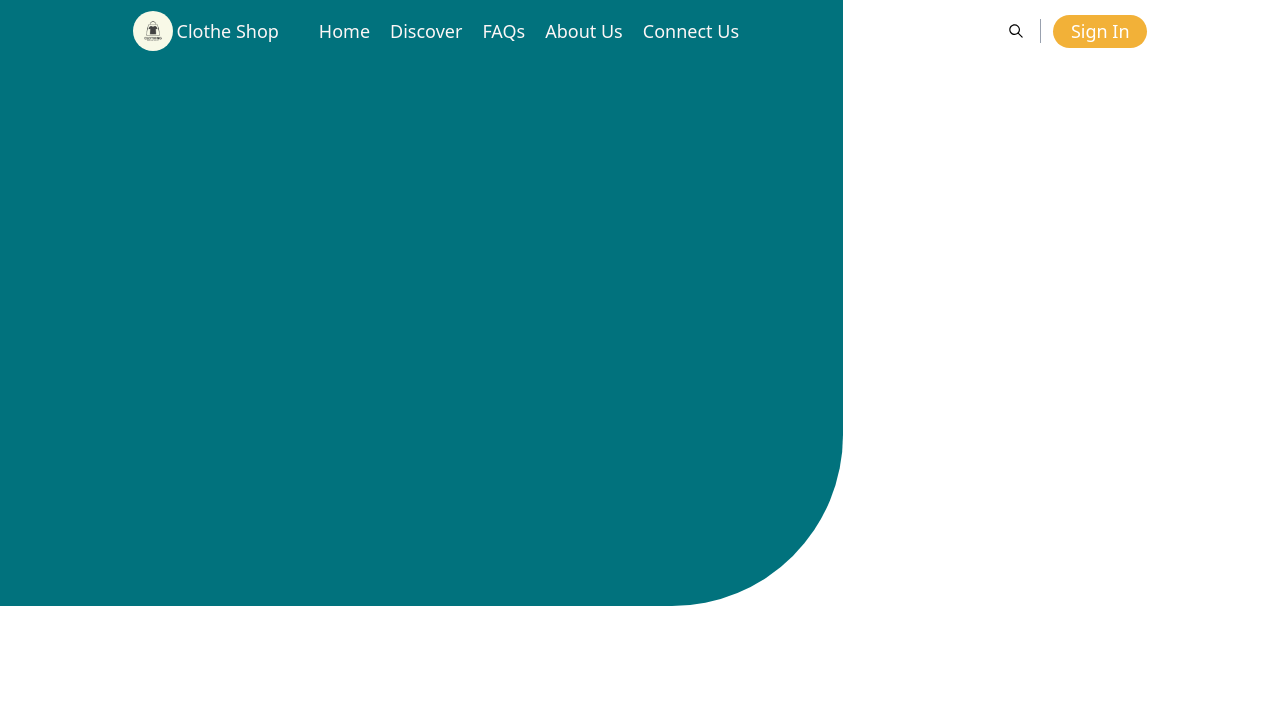
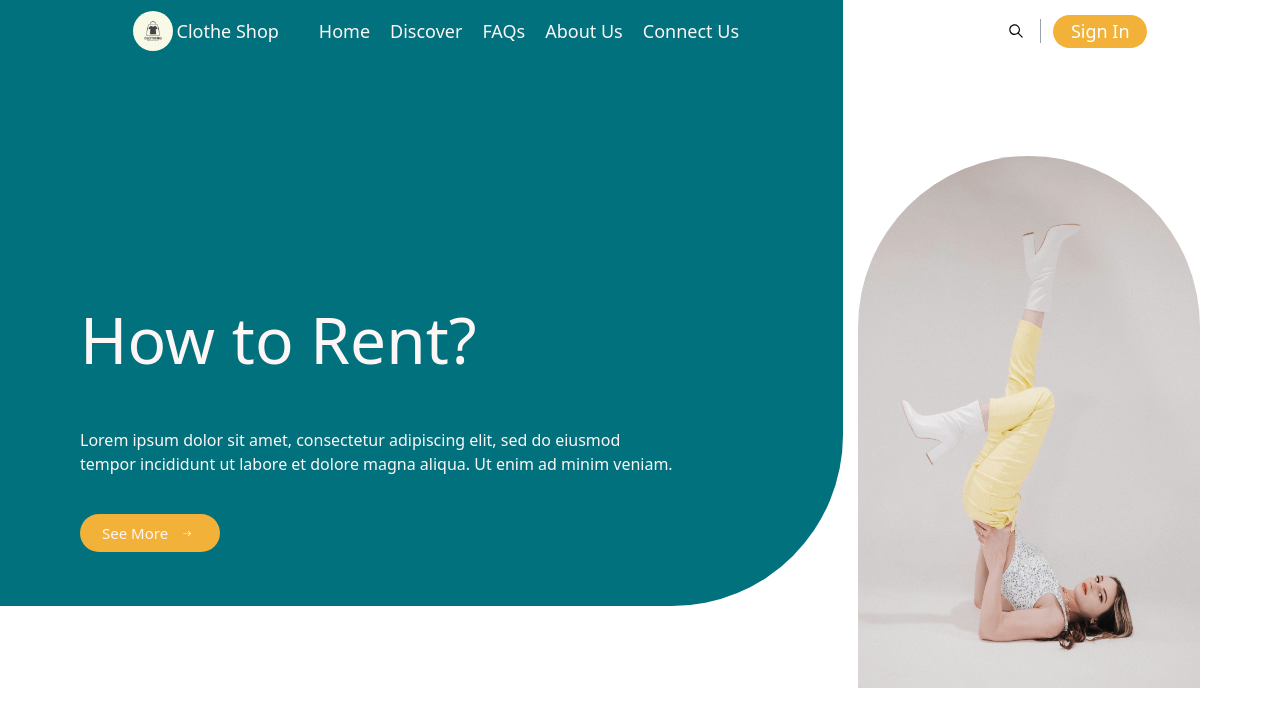
Before and after one commit to SoroushTarizade/clotheshop, a Next.js app: page / in a window 1280 px wide. Shown: the top 726 px of the page. Built offline with nearby package versions, Linux system fonts and the light colour scheme.

Commit message:
header is completed

```diff
--- a/app/page.js
+++ b/app/page.js
@@ -1,7 +1,9 @@
+import Navbar from "@/components/navbar/Navbar";
 import Header from "@/components/header/Header";
 export default function Home() {
   return (
     <>
+        <Navbar></Navbar>
         <Header></Header>
     </>
   );
--- a/components/header/Header.jsx
+++ b/components/header/Header.jsx
@@ -1,56 +1,27 @@
-import Link from 'next/link';
-import { React } from 'react';
-import { IoIosSearch } from "react-icons/io";
+import React from 'react';
+import { IoIosArrowRoundForward } from "react-icons/io";
 const Header = () => {
     return (
         <>
-        <div className='flex items-center justify-around h-[62px] pl text-lg'>
-            <div className='flex items-center justify-between gap-10 text-[#FDF6F6] '>
-            <div className="flex items-center gap-1">
-                <div className="border-3xl w-10">
-                    <img className="rounded-full" src="./images/logo.jpg" alt="logo-img" />
+            <div className='flex items-center w-[1200px] m-auto justify-between mt-[-450px] px-10'>
+                <div className='text-[#FDF6F6]'>
+                    <h1 className='font-700 text-[64px] mb-10'>
+                        How to Rent?
+                    </h1>
+                    <p className='w-[613px] h-[66px] text-left text-justify text-balance mb-5'>
+                        Lorem ipsum dolor sit amet, consectetur adipiscing elit, sed do eiusmod tempor incididunt ut labore et dolore magna aliqua. Ut enim ad minim veniam.
+                    </p>
+                    <button className='bg-[#F2B138] w-[140px] h-[38px] rounded-[28px] flex items-center gap-3 px-[22px] py-[10px] text-[15px] font-500 cursor-pointer hover:font-bold'>
+                        See More
+                        <span>
+                            <IoIosArrowRoundForward className='w-[14px]'></IoIosArrowRoundForward>
+                        </span>
+                    </button>
                 </div>
                 <div>
-                    <p className="">Clothe Shop</p>
+                    <img src="./images/header-img.jpg" alt="header-img" className='w-[342px] h-[532px] rounded-t-[171px]'/>
                 </div>
             </div>
-            <div>
-                <ul className="flex gap-5 items-center ">
-                    <li>
-                        <Link href="/" className='hover:font-bold'>Home</Link>
-                    </li>
-                    <li>
-                        <Link href="discover" className='hover:font-bold'>Discover</Link>
-                    </li>
-                    <li>
-                        <Link href="faqs"  className='hover:font-bold'>
-                        FAQs
-                        </Link>
-                    </li>
-                    <li>
-                        <Link href="about" className='hover:font-bold'>
-                        About Us
-                        </Link>
-                    </li>
-                    <li>
-                        <Link href="connect" className='hover:font-bold'>Connect Us</Link>
-                    </li>
-                </ul>
-            </div>
-            </div>
-            <div className="flex gap-2 items-center ">
-            <div className="">
-                <IoIosSearch className="w-[24px]"></IoIosSearch>
-            </div>
-            <div>
-                <span className='border-l-[.1rem] mr-3 ml-1 border-gray-400 w-[38px]'></span>
-                <button className='bg-[#F2B138] text-[#ffffff] rounded-[25px] h-[33px] w-[5.9rem]'>
-                    <Link href="signin">Sign In</Link>
-                </button>
-            </div>
-            </div>
-        </div>
-        <div className="w-[1138px] h-[611px] bg-[#01727D] mt-[-67px] ml-[-295px] rounded-br-[171px]"></div>
         </>
     );
 }
--- /dev/null
+++ b/components/navbar/Navbar.jsx
@@ -0,0 +1,58 @@
+import Link from 'next/link';
+import { React } from 'react';
+import { IoIosSearch } from "react-icons/io";
+const Header = () => {
+    return (
+        <>
+        <div className='flex items-center justify-around h-[62px] text-lg'>
+            <div className='flex items-center justify-between gap-10 text-[#FDF6F6] '>
+            <div className="flex items-center gap-1">
+                <div className="border-3xl w-10">
+                    <img className="rounded-full" src="./images/logo.jpg" alt="logo-img" />
+                </div>
+                <div>
+                    <p className="">Clothe Shop</p>
+                </div>
+            </div>
+            <div>
+                <ul className="flex gap-5 items-center ">
+                    <li>
+                        <Link href="/" className='hover:font-bold'>Home</Link>
+                    </li>
+                    <li>
+                        <Link href="discover" className='hover:font-bold'>Discover</Link>
+                    </li>
+                    <li>
+                        <Link href="faqs"  className='hover:font-bold'>
+                        FAQs
+                        </Link>
+                    </li>
+                    <li>
+                        <Link href="about" className='hover:font-bold'>
+                        About Us
+                        </Link>
+                    </li>
+                    <li>
+                        <Link href="connect" className='hover:font-bold'>Connect Us</Link>
+                    </li>
+                </ul>
+            </div>
+            </div>
+            <div className="flex gap-2 items-center ">
+            <div className="">
+                <IoIosSearch className="w-[24px]"></IoIosSearch>
+            </div>
+            <div>
+                <span className='border-l-[.1rem] mr-3 ml-1 border-gray-400 w-[38px]'></span>
+                <button className='bg-[#F2B138] text-[#ffffff] rounded-[25px] h-[33px] w-[5.9rem]'>
+                    <Link href="signin">Sign In</Link>
+                </button>
+            </div>
+            </div>
+        </div>
+        <div className="w-[1138px] h-[611px] bg-[#01727D] mt-[-67px] ml-[-295px] rounded-br-[171px]"></div>
+        </>
+    );
+}
+
+export default Header;
```
